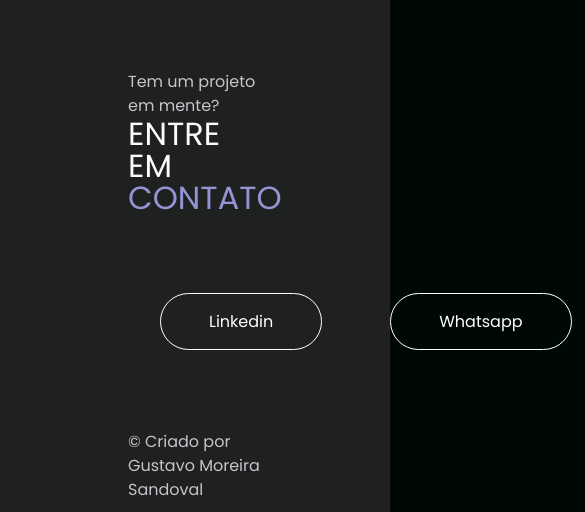
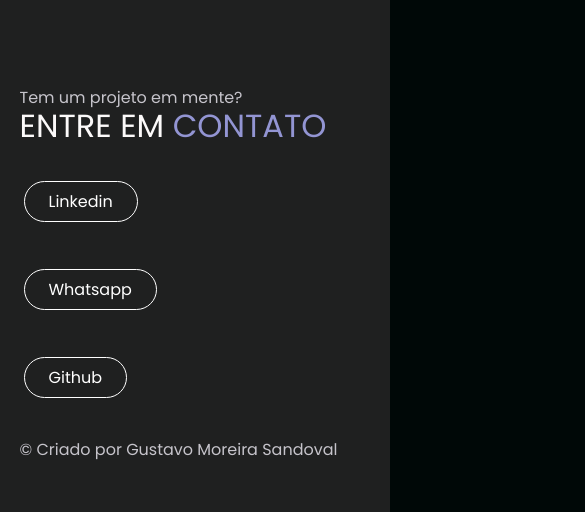
Before and after one commit to GustavoMSandoval/Portfolio, a React (Vite) app: page / in a window 390 px wide. Shown: the part 2386-2898 px from the top of the page, 585 px wide, since content can reach past the window. Built offline with nearby package versions, Linux system fonts and the light colour scheme.

Commit message:
fix: Refatorando footer, correção de responsividade

```diff
--- a/src/components/Footer.jsx
+++ b/src/components/Footer.jsx
@@ -1,27 +1,25 @@
-import { FaLinkedin, FaGithub } from "react-icons/fa";
-import { FaWhatsapp } from "react-icons/fa6";
-
 export const Footer = () => {
     return (
-        <footer id="contacts">
-            <div>
+        <footer id="contacts" className="!py-24">
+            <div className="section-container">
+                <div className="!mb-4">
                     <p>Tem um projeto em mente?</p>
                     <h1>Entre em <span>contato</span></h1>
                 </div>
-            <div>
-                <ul id="contact-links" className="text-1xl flex gap-1">
-                    <li>
-                        <a href="#">
+                <div className="!mb-4">
+                    <ul id="contact-links" className="flex flex-col sm:flex-row">
+                        <li className="!px-1 lg:!pl-0 ">
+                            <a href="https://www.linkedin.com/in/gustavomsandoval/" target="_blank" className="btn-secondary">
                                 Linkedin
                             </a>
                         </li>
-                    <li>
-                        <a href="#">
+                        <li className="!px-1 ">
+                            <a href="#" className="btn-secondary">
                                 Whatsapp
                             </a>
                         </li>
-                    <li>
-                        <a href="#">
+                        <li className="!px-1 ">
+                            <a href="https://github.com/GustavoMSandoval" target="_blank" className="btn-secondary">
                                 Github
                             </a>
                         </li>
@@ -30,6 +28,7 @@ export const Footer = () => {
                 <div>
                     <p>&#169; Criado por Gustavo Moreira Sandoval </p>
                 </div>
+            </div>
         </footer>
     );
 }
--- a/src/index.css
+++ b/src/index.css
@@ -19,6 +19,7 @@ body {
   background-color: var(--escuro);
   color: var(--claro);
   font-family: 'Poppins', sans-serif;
+  overflow-x: hidden;
 }
 
 h1, h2 {
@@ -98,6 +99,12 @@ button {
   }
 }
 
+@media (max-width: 1030px) {
+  .btn-secondary {
+    padding: 0.5rem 1.5rem;
+  }
+}
+
 span {
   color:var(--roxo);
 }
@@ -132,22 +139,9 @@ nav {
 
 footer {
   background-color: var(--cinza-escuro);
-  padding: 5rem 8rem;
   display: flex;
   flex-direction: column;
   gap: 4rem;
-}
-
-#contact-links a {
-  border-radius: 30px;
-  width: fit-content;
-  padding: 1rem 3rem;
-  border: 1px solid ;
-  transition: ease-in-out .5s;
-
-  &:hover {
-    background-color: var(--claro);
-  }
 }
 
 .technology-img {/* Alinhamento da imagem no centro ps: Lembrar sempre*/
```
Lines whose indentation alone changed are shown as unchanged.
